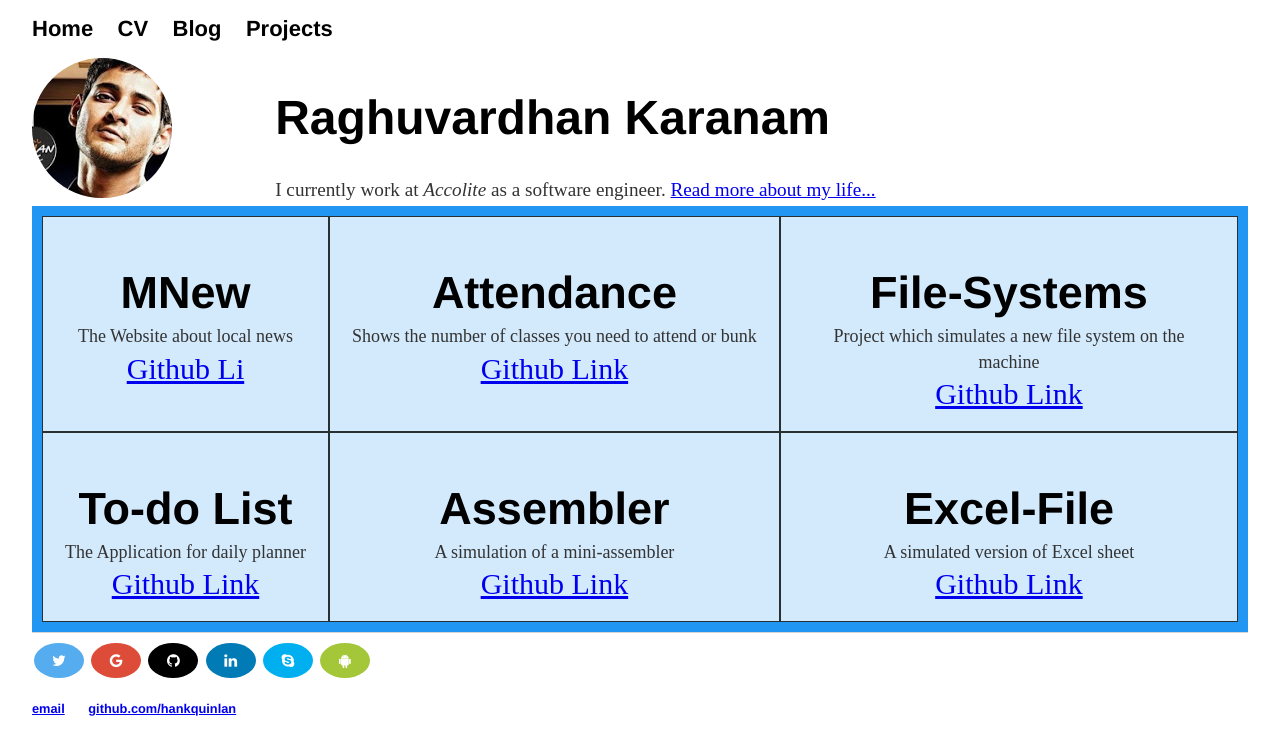
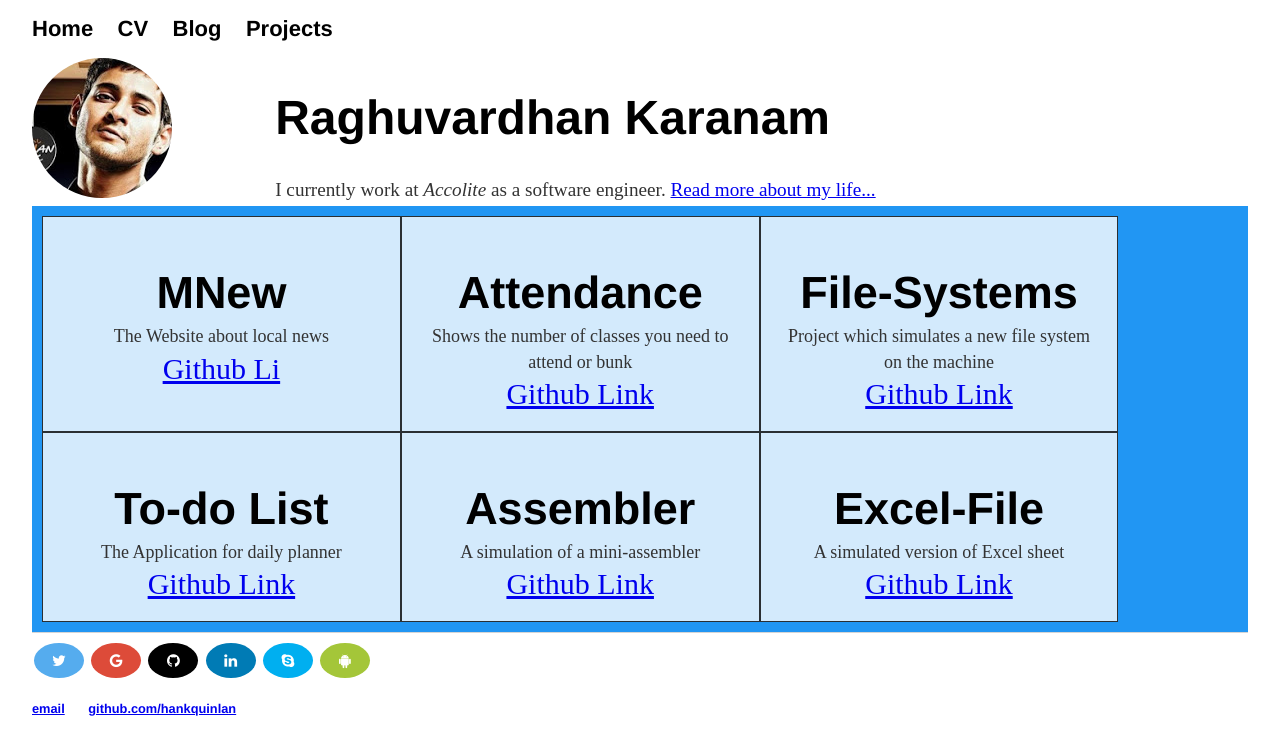
Before and after one commit to raghuvardhan/raghuvardhan.github.io, a Jekyll site: the page built from index.html, in a window 1280 px wide. Shown: the top 755 px of the page. Built offline with Jekyll 4.4.1, drawn with Linux system fonts in a browser that asks for light colours.

Commit message:
Update css/main.css

```diff
--- a/css/main.css
+++ b/css/main.css
@@ -101,7 +101,7 @@
 
 .portfolio {
   display: grid;
-  grid-template-columns: auto auto auto;
+  grid-template-columns: auto auto 10%;
   padding: 0 4px;
 }
 
@@ -145,7 +145,7 @@
 
 .grid-container {
   display: grid;
-  grid-template-columns: auto auto auto;
+  grid-template-columns: 30% 30% 30%;
   background-color: #2196F3;
   padding: 10px;
 }
```
